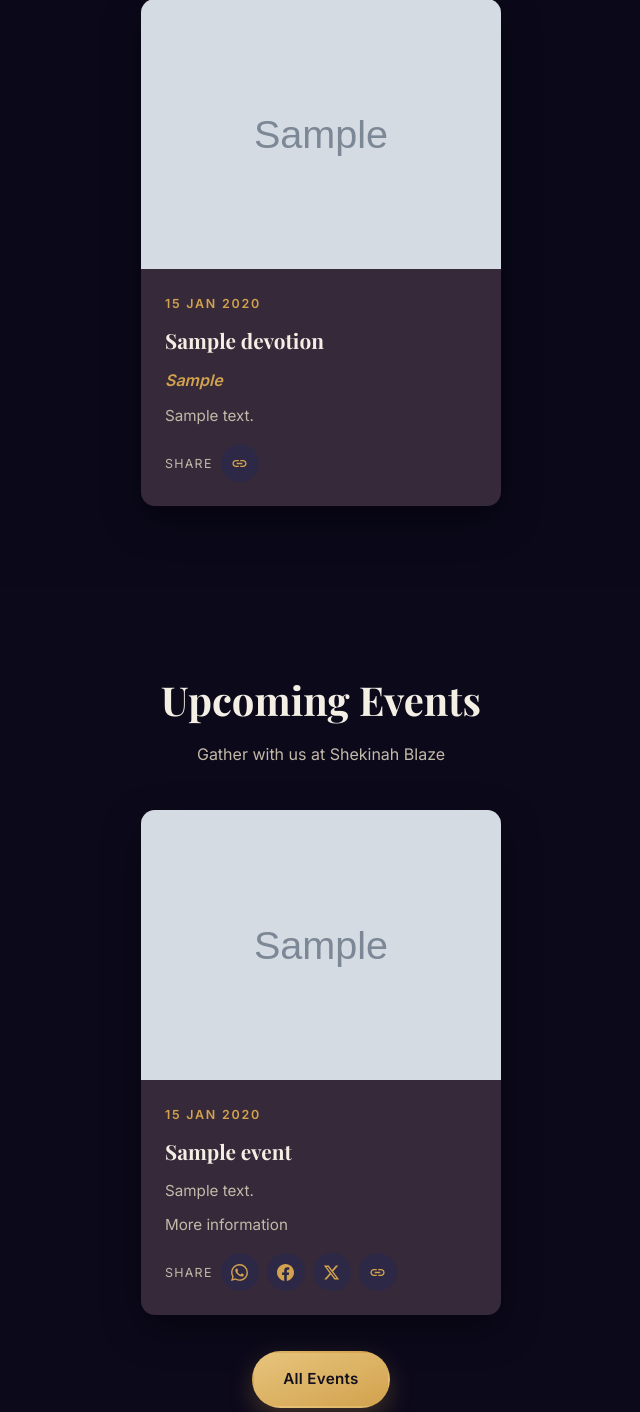
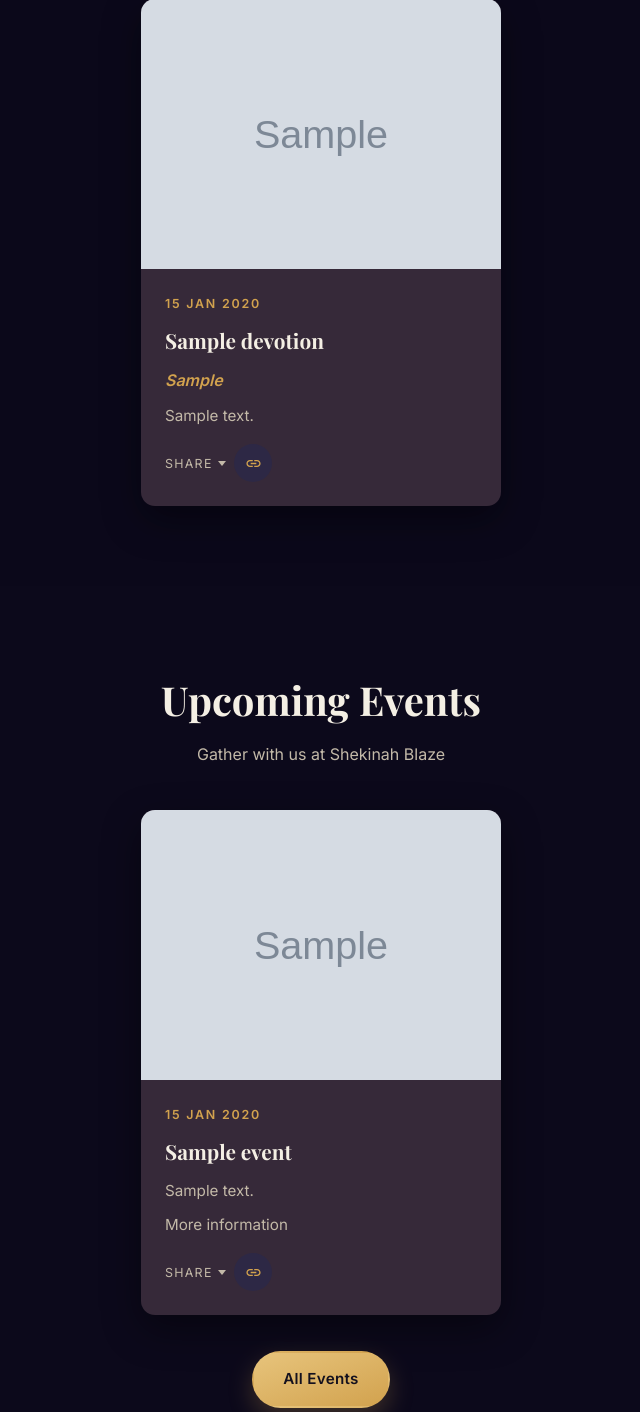
Before and after one commit to Itumeleng06Th0bega06/sboi, a Django app: page / in a window 1280 px wide. Shown: the part 3003-4415 px from the top of the page, without its empty margins (319-959 px from the left). Run offline with Django 5.2, Linux system fonts and the light colour scheme; tables that the repository leaves empty hold one stand-in row (values such as "Sample post"); grey boxes marked "Sample" are stand-in pictures; some web fonts are replaced.

Commit message:
dev change

```diff
--- a/static/css/style.css
+++ b/static/css/style.css
@@ -521,6 +521,34 @@ img[src$=".png" i] { object-fit: contain !important; }
 /* Share row */
 .share-row { display: flex; gap: 0.5rem; align-items: center; flex-wrap: wrap; margin-top: 0.4rem; }
 .share-label { font-size: 0.78rem; text-transform: uppercase; letter-spacing: 0.1em; color: var(--muted); }
+/* Devotion cards: platform buttons stay in the DOM but are hidden until the
+   Share trigger is pressed, so the card reads as one quiet action first. */
+.share-toggle {
+  display: inline-flex; align-items: center; gap: 0.35rem;
+  padding: 0;
+  background: transparent;
+  border: 0;
+  color: var(--muted);
+  font-family: inherit;
+  font-size: 0.78rem;
+  text-transform: uppercase;
+  letter-spacing: 0.1em;
+  text-decoration: underline;
+  text-underline-offset: 3px;
+  text-decoration-color: transparent;
+  cursor: pointer;
+  transition: color 0.2s, text-decoration-color 0.2s;
+}
+.share-toggle::after { content: ""; width: 0; height: 0; border-left: 4px solid transparent; border-right: 4px solid transparent; border-top: 5px solid currentColor; transition: transform 0.2s; }
+.share-toggle:hover, .share-toggle[aria-expanded="true"] { color: var(--gold); text-decoration-color: var(--gold); }
+.share-toggle[aria-expanded="true"]::after { transform: rotate(180deg); }
+.share-row.is-collapsed .share-btn[data-share="whatsapp"],
+.share-row.is-collapsed .share-btn[data-share="facebook"],
+.share-row.is-collapsed .share-btn[data-share="x"] { display: none; }
+.share-row.is-collapsed.is-open .share-btn[data-share="whatsapp"],
+.share-row.is-collapsed.is-open .share-btn[data-share="facebook"],
+.share-row.is-collapsed.is-open .share-btn[data-share="x"] { display: inline-flex; animation: share-pop 0.22s ease both; }
+@keyframes share-pop { from { opacity: 0; transform: translateY(4px) scale(0.9); } to { opacity: 1; transform: none; } }
 .share-btn {
   display: inline-flex; align-items: center; justify-content: center;
   width: 38px; height: 38px; padding: 0;
--- a/static/js/script.js
+++ b/static/js/script.js
@@ -190,6 +190,21 @@
     }
   });
 
+  /* ---------- Share row expander (devotion cards) ----------
+     The platform buttons stay in the DOM but are hidden until the Share
+     trigger is pressed. Toggling is class-based so the delegated share
+     handler above keeps working unchanged once the buttons are visible. */
+  document.addEventListener('click', function (e) {
+    var trigger = e.target.closest('[data-share-toggle]');
+    if (!trigger) return;
+    /* It is an <a href="#">, so stop the jump-to-top. */
+    e.preventDefault();
+    var row = trigger.closest('.share-row');
+    if (!row) return;
+    var open = row.classList.toggle('is-open');
+    trigger.setAttribute('aria-expanded', open ? 'true' : 'false');
+  });
+
   /* ---------- Share buttons ---------- */
   document.addEventListener('click', function (e) {
     var btn = e.target.closest('[data-share]');
--- a/templates/base.html
+++ b/templates/base.html
@@ -10,7 +10,7 @@
     <link rel="preconnect" href="https://fonts.googleapis.com">
     <link rel="preconnect" href="https://fonts.gstatic.com" crossorigin>
     <link href="https://fonts.googleapis.com/css2?family=Playfair+Display:ital,wght@0,400;0,600;0,700;1,400&family=Inter:wght@300;400;500;600&display=swap" rel="stylesheet">
-  <link rel="stylesheet" href="{% static 'css/style.css' %}?v=61">
+  <link rel="stylesheet" href="{% static 'css/style.css' %}?v=63">
 </head>
 <body class="{% block body_class %}{% endblock %}">
     {% block nav %}
@@ -176,7 +176,7 @@
         <svg viewBox="0 0 24 24" aria-hidden="true" focusable="false"><path d="M12 8l-6 6 1.41 1.41L12 10.83l4.59 4.58L18 14z"/></svg>
     </button>
 
-    <script src="{% static 'js/script.js' %}?v=4"></script>
+    <script src="{% static 'js/script.js' %}?v=5"></script>
     <script src="{% static 'js/ajax-forms.js' %}"></script>
 </body>
 </html>
--- a/templates/blackboard.html
+++ b/templates/blackboard.html
@@ -62,7 +62,7 @@
                         <div class="btn-row">
                             <button class="btn btn-gold btn-sm" data-rsvp="{{ event.pk }}" data-rsvp-title="{{ event.title }}">RSVP</button>
                         </div>
-                        {% include 'partials/share_buttons.html' with share_title=event.title share_url=share_url %}
+                        {% include 'partials/share_buttons.html' with share_title=event.title share_url=share_url hide_social=1 %}
                     </div>
                 </article>
                 {% endfor %}
--- a/templates/home.html
+++ b/templates/home.html
@@ -166,7 +166,7 @@
                     <h3 class="card-title">{{ event.title }}</h3>
                     {% if event.description %}<p class="card-text clamp">{{ event.description|truncatewords:35 }}</p>{% endif %}
                     {% if event.link %}<a href="{{ event.link }}" target="_blank" rel="noopener" class="card-text">More information</a>{% endif %}
-                    {% include 'partials/share_buttons.html' with share_title=event.title share_url=share_url %}
+                    {% include 'partials/share_buttons.html' with share_title=event.title share_url=share_url hide_social=1 %}
                 </div>
             </article>
             {% endfor %}
--- a/templates/partials/share_buttons.html
+++ b/templates/partials/share_buttons.html
@@ -1,6 +1,10 @@
-<div class="share-row" data-share-title="{{ share_title }}" data-share-url="{{ share_url }}">
+<div class="share-row{% if hide_social %} is-collapsed{% endif %}" data-share-title="{{ share_title }}" data-share-url="{{ share_url }}">
+    {% if hide_social %}
+    <a href="#" class="share-label share-toggle" data-share-toggle aria-expanded="false" role="button">Share</a>
+    {% else %}
     <span class="share-label">Share</span>
-    {% if not hide_social %}<button class="share-btn" data-share="whatsapp" aria-label="Share on WhatsApp">
+    {% endif %}
+    <button class="share-btn" data-share="whatsapp" aria-label="Share on WhatsApp">
         {% include 'partials/_icon.html' with icon='whatsapp' %}
     </button>
     <button class="share-btn" data-share="facebook" aria-label="Share on Facebook">
@@ -8,7 +12,8 @@
     </button>
     <button class="share-btn" data-share="x" aria-label="Share on X">
         {% include 'partials/_icon.html' with icon='x' %}
-    </button>{% endif %}<button class="share-btn" data-share="copy" aria-label="Copy link">
+    </button>
+    <button class="share-btn" data-share="copy" aria-label="Copy link">
         {% include 'partials/_icon.html' with icon='link' %}
     </button>
 </div>
```
